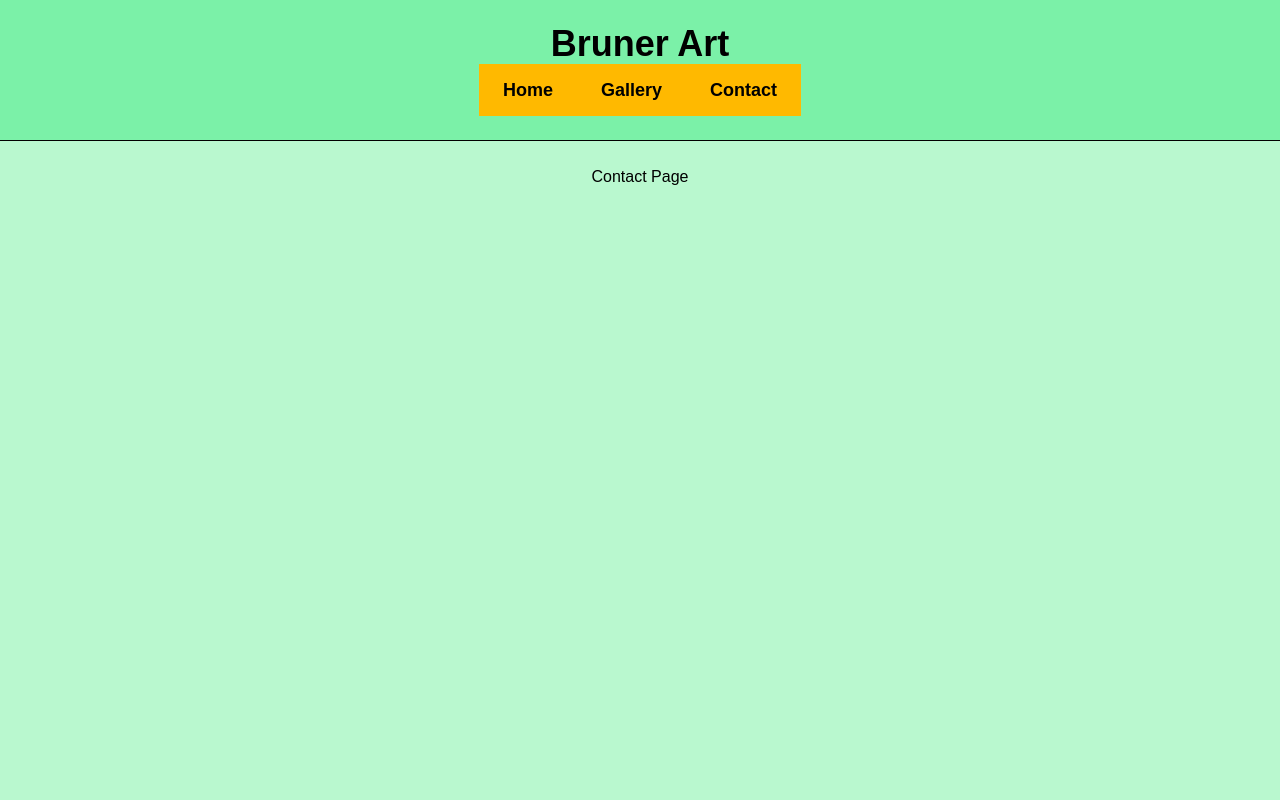
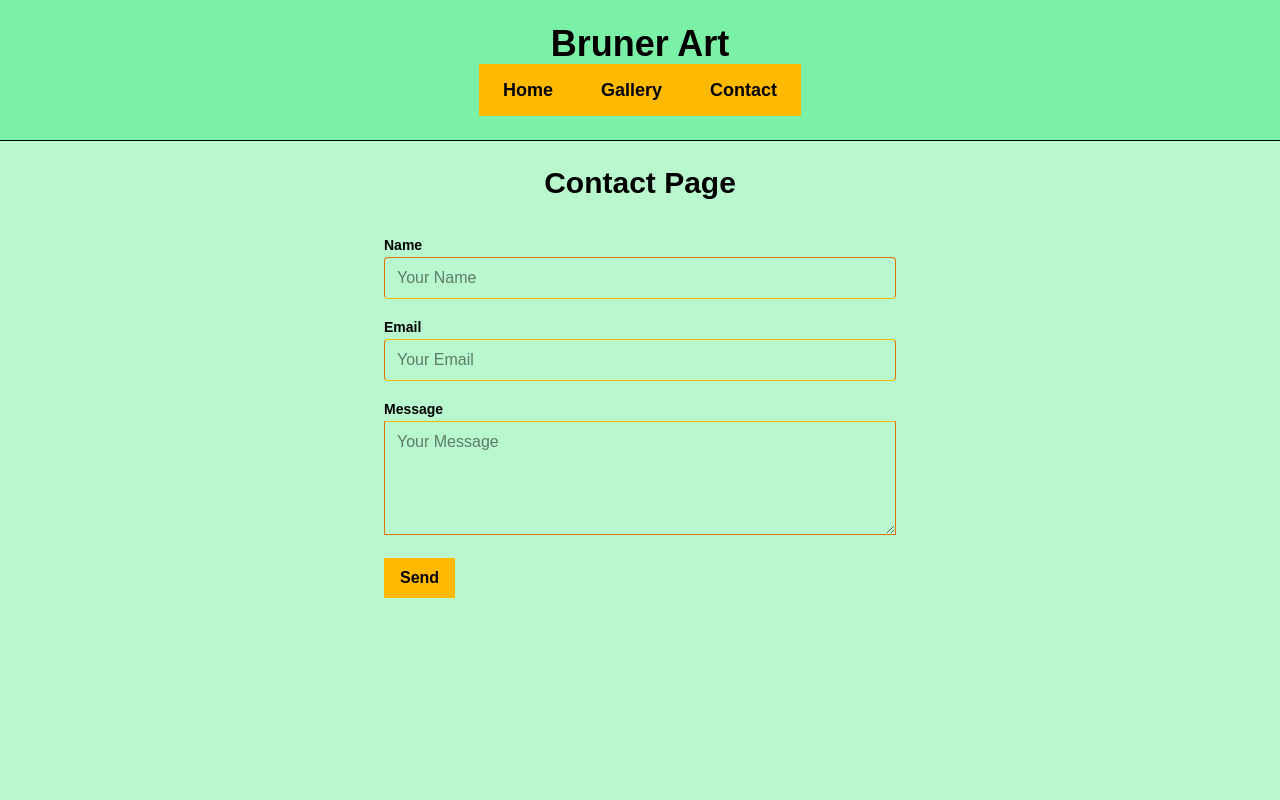
Before and after one commit to clowesait/bruner-art, a Next.js app: page /contact in a window 1280 px wide. Shown: the top 800 px of the page. Built offline with nearby package versions, Linux system fonts and the light colour scheme.

Commit message:
Added emailjs service and finished contact page

```diff
--- /dev/null
+++ b/app/_services/bruner_art_services.js
@@ -0,0 +1,17 @@
+import emailjs from "emailjs-com";
+
+const SERVICE_ID = "service_p1mhtf3";
+const TEMPLATE_ID = "template_9jc7w8e";
+const PUBLIC_KEY = "XYWQMdGzZcAgcHF2x";
+
+// This function sends an email using EmailJS service with the provided name, email, and message.
+// It returns a success status and the result or error message.
+export const sendContactEmail = async ({ name, email, message }) => {
+  try {
+    const result = await emailjs.send(SERVICE_ID,TEMPLATE_ID,{ name, email, message },PUBLIC_KEY);
+    return { success: true, result };
+  } catch (error) {
+    console.error("Error:", error);
+    return { success: false, error };
+  }
+};
--- a/app/contact/page.js
+++ b/app/contact/page.js
@@ -1,7 +1,89 @@
+"use client";
+import { useState } from "react";
+import { sendContactEmail } from "../_services/bruner_art_services";
+
 export default function Contact() {
+    const [formData, setFormData] = useState({
+      name: "",
+      email: "",
+      message: "",
+    });
+    // sets the form data to the state
+    const handleChange = (event) => {
+      const { name, value } = event.target;
+      setFormData((prevData) => ({...prevData,[name]: value,}));
+    }
+
+    // handles the form submission and sends the email using the sendContactEmail function
+    // from the bruner_art_services.js file
+    const handleSubmit = async (event) => {
+      event.preventDefault();
+      const { name, email, message } = formData;
+      const response = await sendContactEmail({ name, email, message });
+
+      //If email is sent successfully, reset the form data
+      // Otherwise, show an error message
+      if (response.success) {
+        alert("Email sent successfully!");
+        setFormData({ name: "", email: "", message: "" });
+      } else {
+        alert("Failed to send email. Please try again.");
+      }
+    };
     return (
       <main className="flex min-h-screen flex-col items-center">
-        <h1>Contact Page</h1>
+        <strong className="text-3xl ">Contact Page</strong>
+        <form className="w-full max-w-lg mt-8">
+          <div className="mb-4">
+            <label className=" text-sm font-bold mb-2">
+              Name
+            </label>
+            <input
+              className="border rounded border-amber-600 border-b-amber-400 w-full py-2 px-3"
+              name="name"
+              type="text"
+              onChange={handleChange}
+              value={formData.name}
+              placeholder="Your Name"
+            />
+          </div>
+          <div className="mb-4">
+            <label className="text-sm font-bold mb-2">
+              Email
+            </label>
+            <input
+              className="border rounded border-amber-600 border-b-amber-400 border-t-amber-400 w-full py-2 px-3"
+              name="email"
+
+              type="email"
+              onChange={handleChange}
+              value={formData.email}
+              placeholder="Your Email"
+            />
+          </div>
+          <div className="mb-4">
+            <label className=" text-sm font-bold mb-2">
+              Message
+            </label>
+            <textarea
+              className="border border-amber-600 border-t-amber-400 w-full py-2 px-3"
+              name="message"
+              rows="4"
+              onChange={handleChange}
+              value={formData.message}
+              placeholder="Your Message"
+            ></textarea>
+          </div>
+          <div className="flex items-center justify-between">
+            <button
+              className="bg-amber-400 hover:bg-amber-600 font-bold py-2 px-4  "
+              type="submit"
+              onClick={handleSubmit}
+            >
+              Send
+            </button>
+          </div>
+        </form>
       </main>
     );
   }
--- a/package.json
+++ b/package.json
@@ -9,6 +9,7 @@
     "lint": "next lint"
   },
   "dependencies": {
+    "emailjs-com": "^3.2.0",
     "firebase": "^11.6.0",
     "next": "15.2.4",
     "react": "^19.0.0",
```
Also changed, not shown: 1 other file (tests, documents, lock files or other folders).
